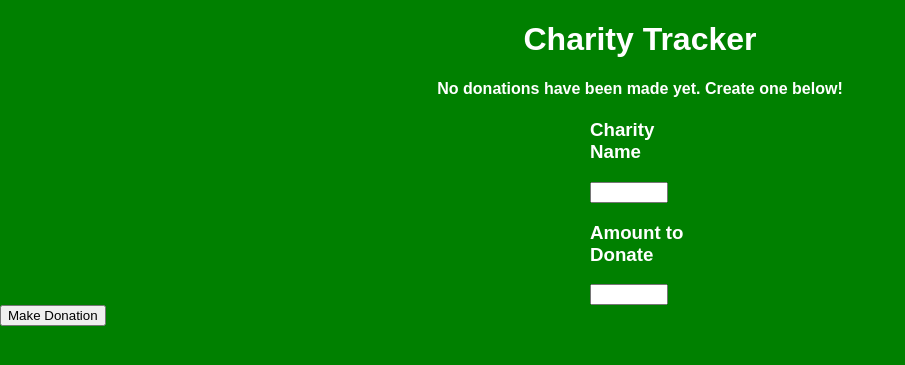
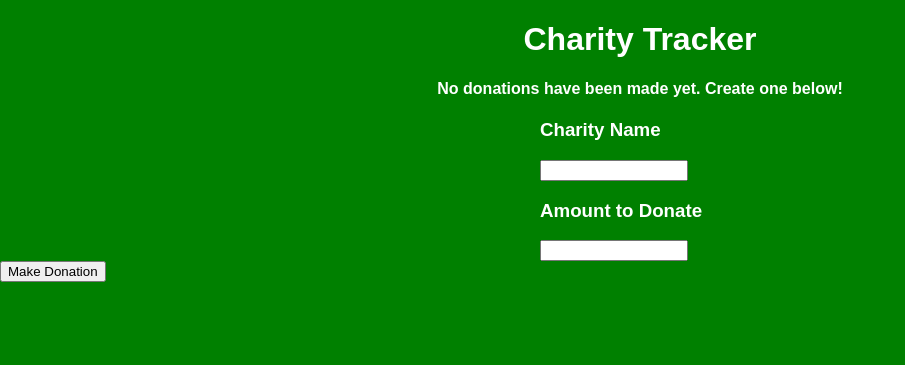
Before and after one commit to skinnybeans17/contractor-project, a Flask app: page / in a window 1280 px wide. Shown: the top 365 px of the page, without its empty margins (0-905 px from the left). Run offline with Flask 2, Linux system fonts and the light colour scheme; data that the repository does not hold is empty.

Commit message:
Update main.css

```diff
--- a/static/css/main.css
+++ b/static/css/main.css
@@ -7,12 +7,12 @@ body, html {
 
 .content {
     margin: 0 auto;
-    width: 100px;
+    width: 200px;
 }
 
 .amount {
     margin: 0 auto;
-    width: 100px;
+    width: 200px;
 }
 
 table, td, th {
```
